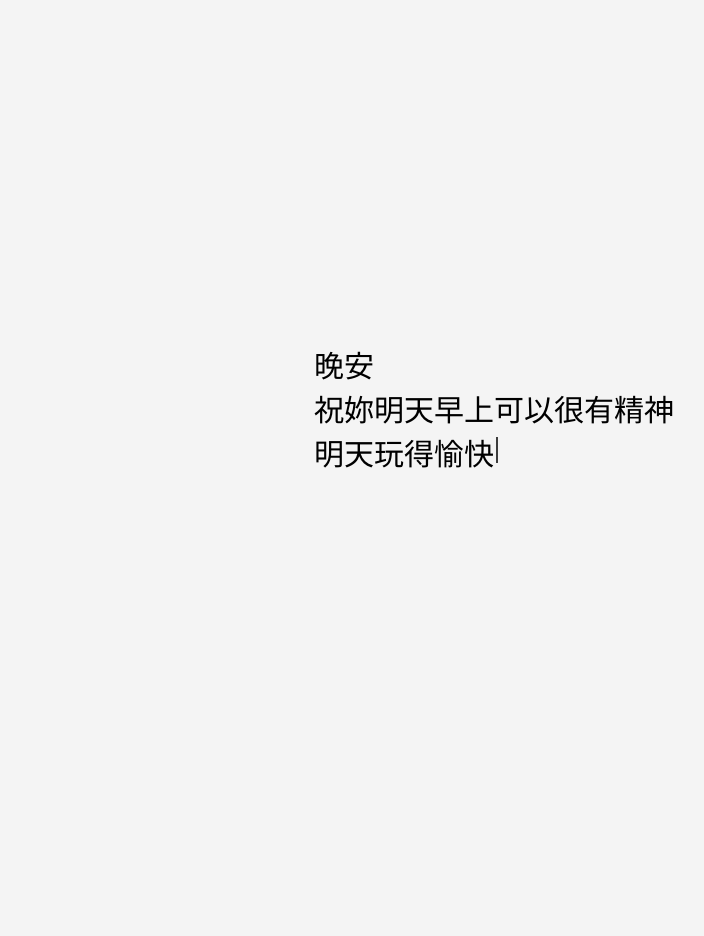
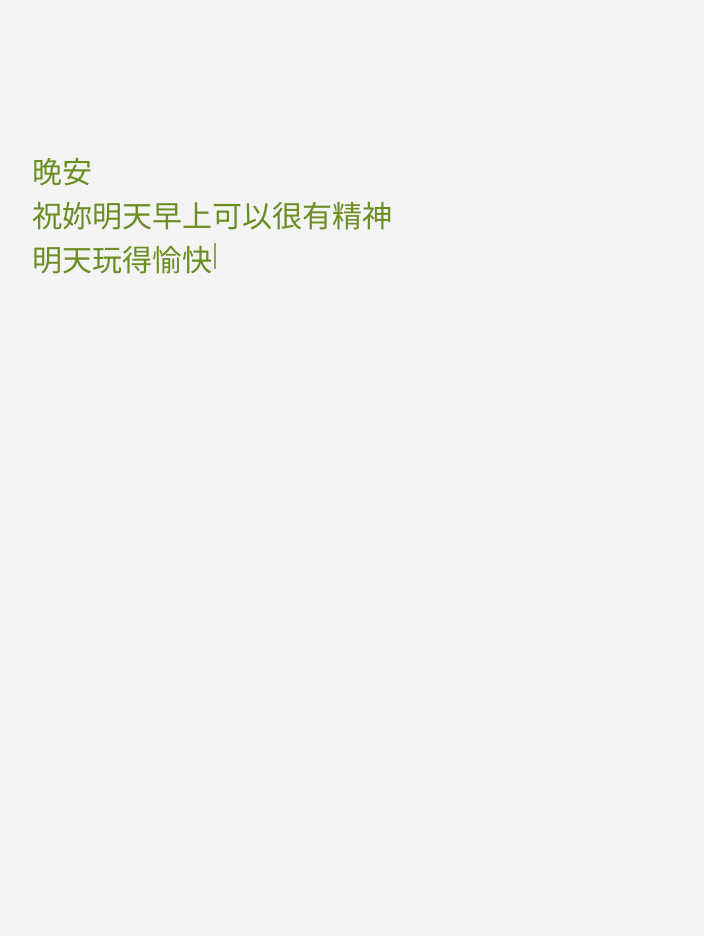
Before and after one commit to emmanuelwithme/MollyInMexico, a Flask app: page /ForChin in a window 1280 px wide. Shown: the whole page, without its empty margins (146-850 px from the left). Before the commit the page ends 468 px from the top, so only its background shows below. Run offline with Flask 3, Linux system fonts and the light colour scheme.

Commit message:
Update ForChin.html 更新成文字顏色: 橄欖綠 對齊: 左上角

```diff
--- a/templates/ForChin.html
+++ b/templates/ForChin.html
@@ -58,12 +58,14 @@
             background-color: #f4f4f4;
             /* 使用flexbox使內容置中 */
             display: flex;
-            justify-content: center;
-            align-items: center;
+            justify-content: flex-start;
+            align-items: flex-start;
             /* 設定視窗高度 */
             height: 100vh;
             /* 使用文字左右邊的留白變數 */
             padding: 0 var(--text-padding-horizontal);
+            margin-top: 10%;
+            margin-left: 10%;
         }
 
         #text {
@@ -80,6 +82,7 @@
             /* 確保長單詞或連續無空格的情況下也能換行 */
             word-wrap: break-word;
             word-break: break-all;
+            color: 	#6B8E23;
         }
 
         #text::after {
@@ -183,7 +186,8 @@
                     const textElement = document.getElementById('text');
 
                     // 打字速度變數，數字越小打字越快
-                    const typingSpeed = 300;
+                    // 10ms*0.001s=0.01s
+                    const typingSpeed = 10;
 
                     let index = 0;
 
@@ -203,7 +207,7 @@
 
                             // 只有當用戶沒有手動滾動頁面時，才自動滾動到底部
                             if (!userScrolled) {
-                                window.scrollTo(0, document.body.scrollHeight);
+                                // window.scrollTo(0, document.body.scrollHeight);
                             }
 
                             /* 使用setTimeout來控制打字速度 */
```
